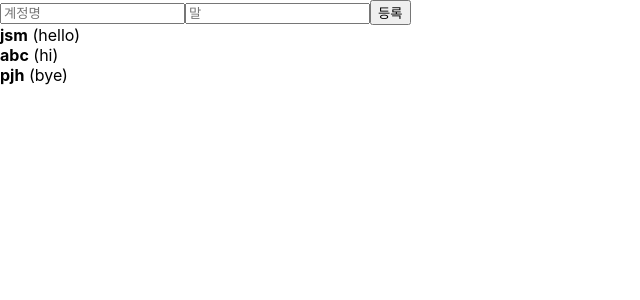
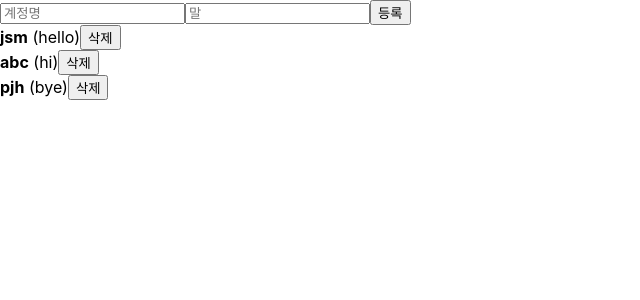
Before and after one commit to jsm8109jsm/React_Study, a React (Create React App) app: page / in a window 1280 px wide. Shown: the top 300 px of the page, without its empty margins (0-640 px from the left). Built offline with nearby package versions, Linux system fonts and the light colour scheme.

Commit message:
배열에 항목 삭제하기

```diff
--- a/src/App.js
+++ b/src/App.js
@@ -37,6 +37,9 @@
     nextId.current += 1; //이 값이 바뀌어도 컴포넌트가 리렌더링되지 않음
   }
 
+  const onRemove = (id) => {
+    setUsers(users.filter(user => user.id !== id)); //filter 함수를 이용해 특정 id값을 가진 원소 삭제
+  }
 
   const [users, setUsers] = useState([ //users 배열 useState로 변경
     {
@@ -63,7 +66,7 @@
         onChange={onChange}
         onCreate={onCreate}
       />
-      <UserList users={users} />
+      <UserList users={users} onRemove={onRemove}/>
     </>
   );
 }
--- a/src/components/UserList.js
+++ b/src/components/UserList.js
@@ -2,23 +2,25 @@
 
 import React from 'react'
 
-function User({ user }) { //컴포넌트 분리
+function User({ user, onRemove }) { //컴포넌트 분리
+    const {username, text, id} = user;  //비동기화
     return (
         <div>
             <div>
-                <b>{user.username}</b> <span>({user.text})</span>
+                <b>{username}</b> <span>({text})</span>
+                <button onClick={() => onRemove(id)}>삭제</button>
             </div>
         </div>
     )
 }
 
-const UserList = ({users}) => {
+const UserList = ({users, onRemove}) => {
 
     return (
         <div>
             {
-                users.map((user, index)=>{ //map 함수
-                    return <User user={user} key={index}/> //key를 index로 지정
+                users.map((user)=>{ //map 함수
+                    return <User user={user} key={user.id} onRemove={onRemove}/>
                 })
             }
         </div>
```
